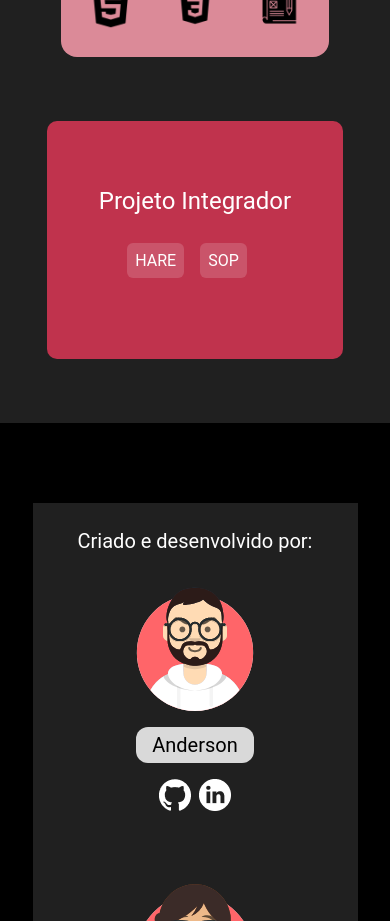
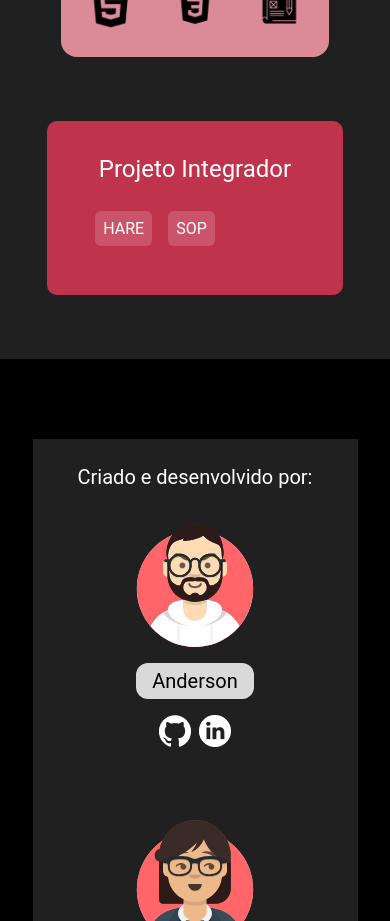
Before and after one commit to oN0V41S/ProjetoIntegrador, a React (Create React App) app: page / in a window 390 px wide. Shown: the part 2940-3861 px from the top of the page. Built offline with nearby package versions, Linux system fonts and the light colour scheme.

Commit message:
Update projetointegrador.js

```diff
--- a/src/assets/home/projetointegrador.js
+++ b/src/assets/home/projetointegrador.js
@@ -4,7 +4,7 @@ export default function ProjetoIntegrador() {
   return (
     <section
       id="pIntegrador"
-      className="w-11/12 m-auto bg-card1 rounded-nm grid mt-16 mb-16 p-12"
+      className="w-11/12 m-auto bg-card1 rounded-nm grid mt-16 mb-16 p-4 md:p-12"
     >
       <h1 className="w-max ml-auto mr-auto text-2xl md:text-4xl mt-4 mb-4">
         Projeto Integrador
```
